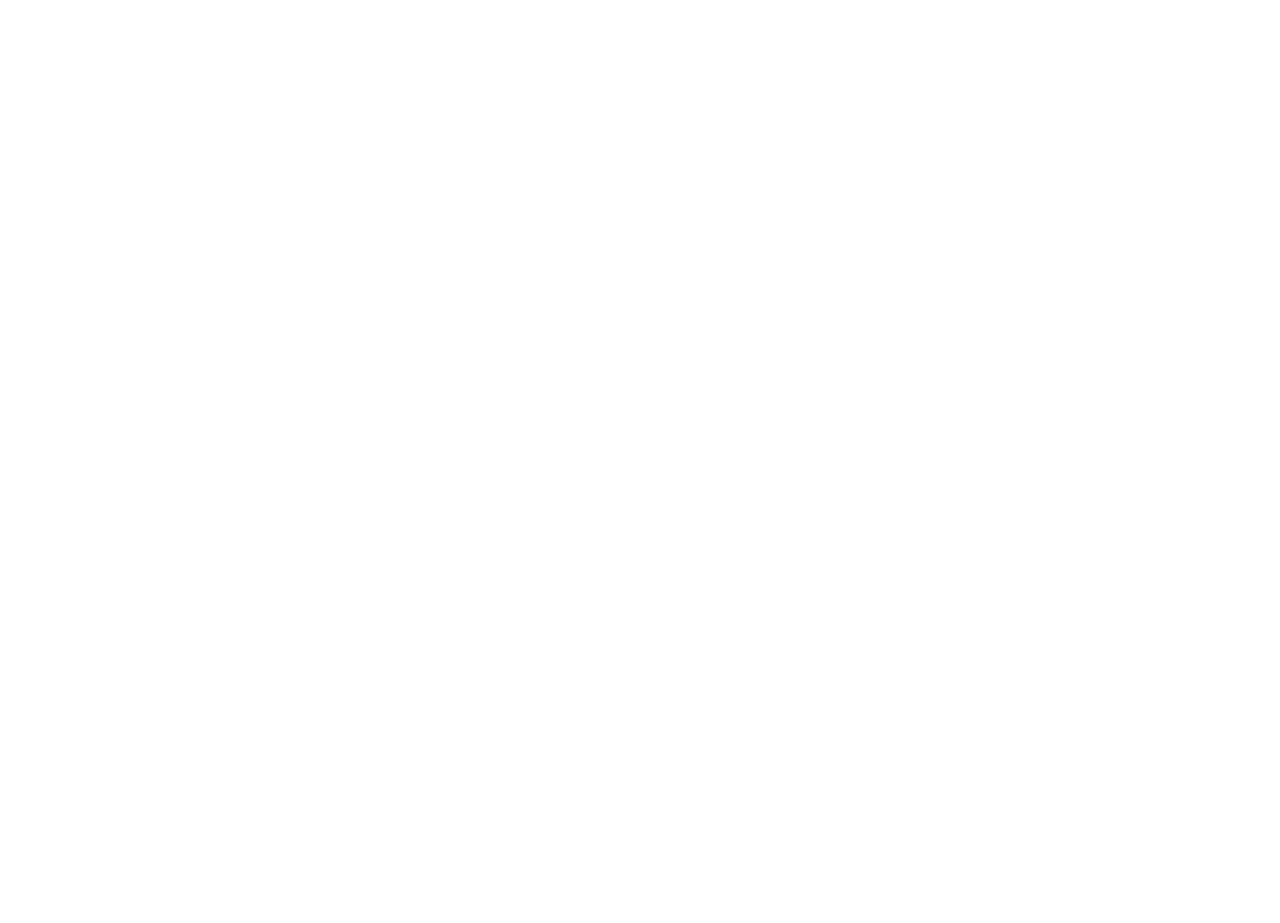
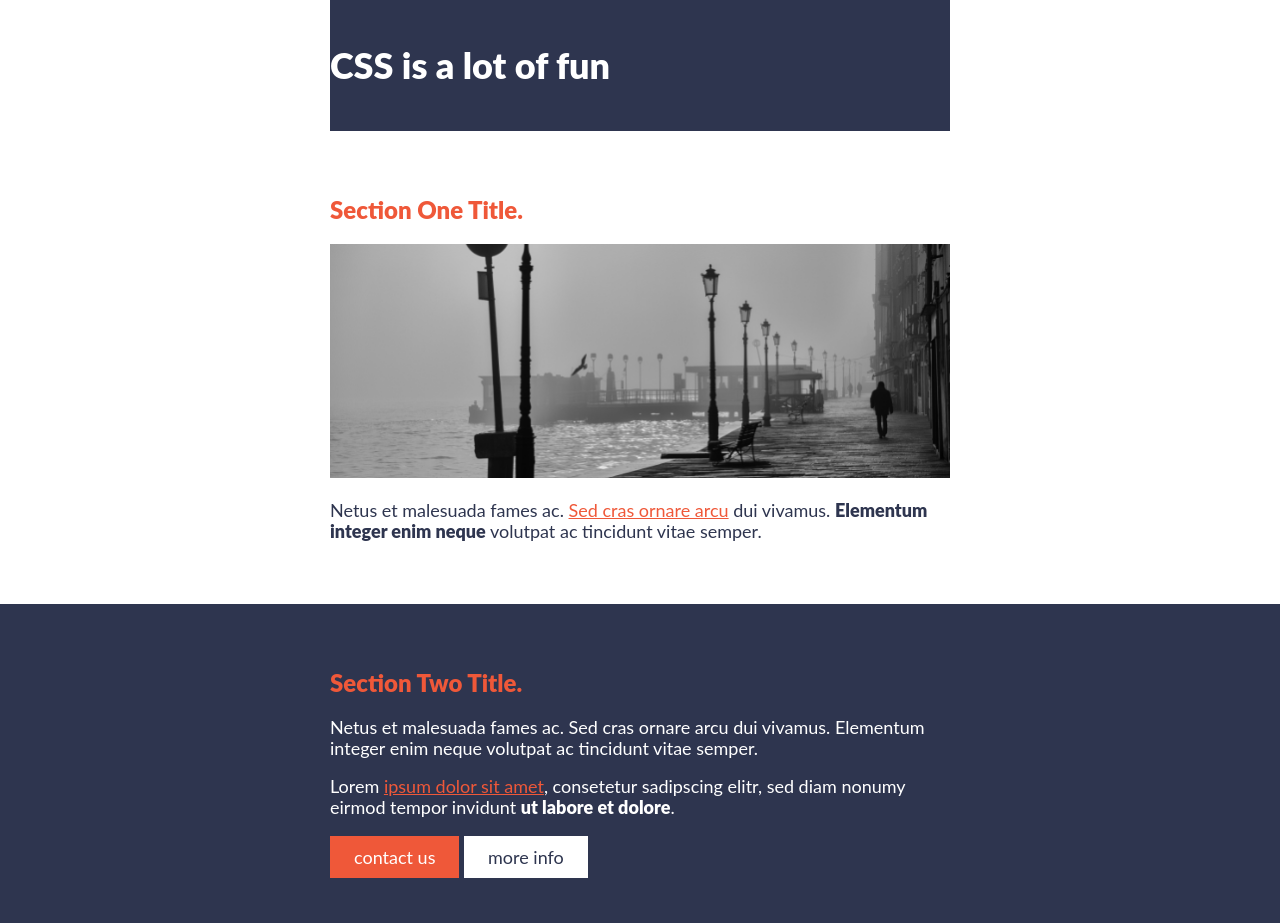
Before and after one commit to DainVerd/ForScrimba, a website: page index.html in a window 1280 px wide. Before the commit the page ends 800 px from the top, so only its background shows below. Drawn offline with nearby package versions, Linux system fonts and the light colour scheme; files that its build step writes are made by us from their sources.

Commit message:
boradwalk example

```diff
--- a/index.html
+++ b/index.html
@@ -1,9 +1,61 @@
 <!DOCTYPE html>
 <html>
-    <head><link rel="stylesheet" href="https://cdnjs.cloudflare.com/ajax/libs/normalize/8.0.1/normalize.css">
-        <link rel="stylesheet" href="styles.css">
-    </head>
-    <body>
 
-    </body>
+<head>
+  <link rel="stylesheet" href="https://cdnjs.cloudflare.com/ajax/libs/normalize/8.0.1/normalize.css">
+  <link rel="stylesheet" href="styles.css">
+</head>
+
+<body>
+  <header>
+    <div class="container">
+      <h1>CSS is a lot of fun</h1>
+    </div>
+  </header>
+
+  <section class="section section-one">
+    <div class="container">
+      <h2>Section One Title.</h2>
+      <img class="section-image" src="./images/boardwalk.png" alt="broadwalk near see in fog">
+      <p>
+        Netus et malesuada fames ac. <a href="/">Sed cras ornare arcu</a> dui vivamus. <strong>Elementum integer enim neque</strong> volutpat ac tincidunt vitae semper.
+      </p>
+    </div>
+  </section>
+  <section class="section section-two">
+    <div class="container">
+      <h2>Section Two Title.</h2>
+      <p class="secondary-color">Netus et malesuada fames ac. Sed cras ornare arcu dui vivamus. Elementum integer enim neque volutpat ac tincidunt vitae semper.
+      </p>
+      <p class="secondary-color">
+        Lorem <a href="/">ipsum dolor sit amet</a>, consetetur sadipscing elitr, sed diam nonumy eirmod tempor invidunt <strong>ut labore et dolore</strong>.
+      </p>
+      <a href="#" class="btn btn-accent">contact us</a>
+      <a href="#" class="btn btn-white">more info</a>
+    </div>
+  </section>
+</body>
+
 </html>
+
+<!--
+
+CSS is a lot of fun
+
+
+Section One Title.
+
+Netus et malesuada fames ac. Sed cras ornare arcu dui vivamus. Elementum integer enim neque volutpat ac tincidunt vitae semper.
+
+
+Section Two Title.
+
+Netus et malesuada fames ac. Sed cras ornare arcu dui vivamus. Elementum integer enim neque volutpat ac tincidunt vitae semper.
+
+Lorem ipsum dolor sit amet, consetetur sadipscing elitr, sed diam nonumy eirmod tempor invidunt ut labore et dolore.
+
+contact us
+more info
+
+
+ -->
--- /dev/null
+++ b/styles copy.css
@@ -0,0 +1,32 @@
+h1 {
+    font-size: 48px;
+    margin: 45px, 0;
+    color: #2E7AD3;
+    text-align: center;
+}
+
+h2 {
+    font-size: 32px;
+    margin: 0 0 10px 0;
+    color: #104C90;
+}
+
+p {
+    font-size: 16px;
+}
+
+a {
+    color: #ff8000;
+    font-weight: bold;
+}
+
+.blog-post-card {
+    background-color: #F1F1F1;
+    width: 500px;
+    margin: 0 auto;
+    padding: 24px;
+}
+
+.read-more {
+    margin: 0;
+}
--- /dev/null
+++ b/styles.css
@@ -0,0 +1,91 @@
+body {
+  font-family: 'Lato', sans-serif;
+  font-size: 18px;
+  color: #2e354f;
+  margin: 0;
+}
+
+h1,
+h2,
+strong {
+  font-weight: 900;
+}
+
+h1 {
+  font-size: 36px;
+  color: #FFF;
+  margin: 0;
+}
+
+h2 {
+  font-size: 24px;
+  color: #EF5839;
+}
+
+a {
+  color: #EF5839;
+}
+
+a:hover, a:focus {
+  color: #d4b44c;
+}
+
+.section-image {
+  width: 620px;
+}
+
+/* Layout */
+.container {
+  width: 620px;
+  margin: 0 auto;
+}
+.section {
+  padding: 45px 0;
+}
+
+.section-one {
+  background-color: #FFF;
+  color: #2E354F;
+}
+
+.section-two {
+  background-color: #2E354F;
+  color: #FFF;
+}
+
+header {
+  background: #2e354f;
+  padding: 45px 0;
+  color: #fff;
+  width: 620px;
+  margin: 0 auto;
+  padding: 45px 0;
+}
+
+/* Buttons */
+.btn {
+  line-height: 18px;
+  padding: 12px 24px;
+  display: inline-block;
+  text-decoration: none;
+}
+
+.btn-accent {
+  background-color: #EF5839;
+  color: #FFF;
+}
+
+.btn-accent:hover {
+  background-color: #FFF;
+  color: #EF5839;
+}
+
+.btn-white {
+  background-color: #FFF;
+  color: #2E354F;
+}
+
+.btn-white:hover {
+  background-color: blue;
+  color: #FFF;
+}
```
Also changed, not shown: images/boardwalk.png (added), images/msedge_TgNoYnd9FP.png (added).
